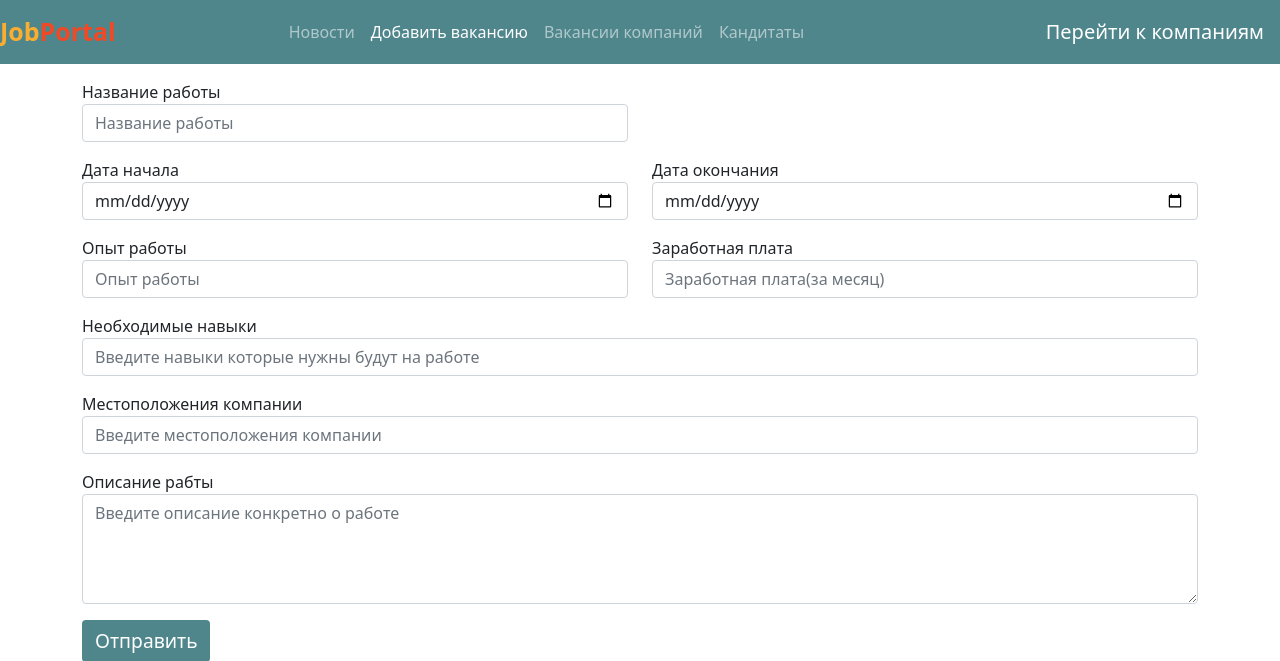
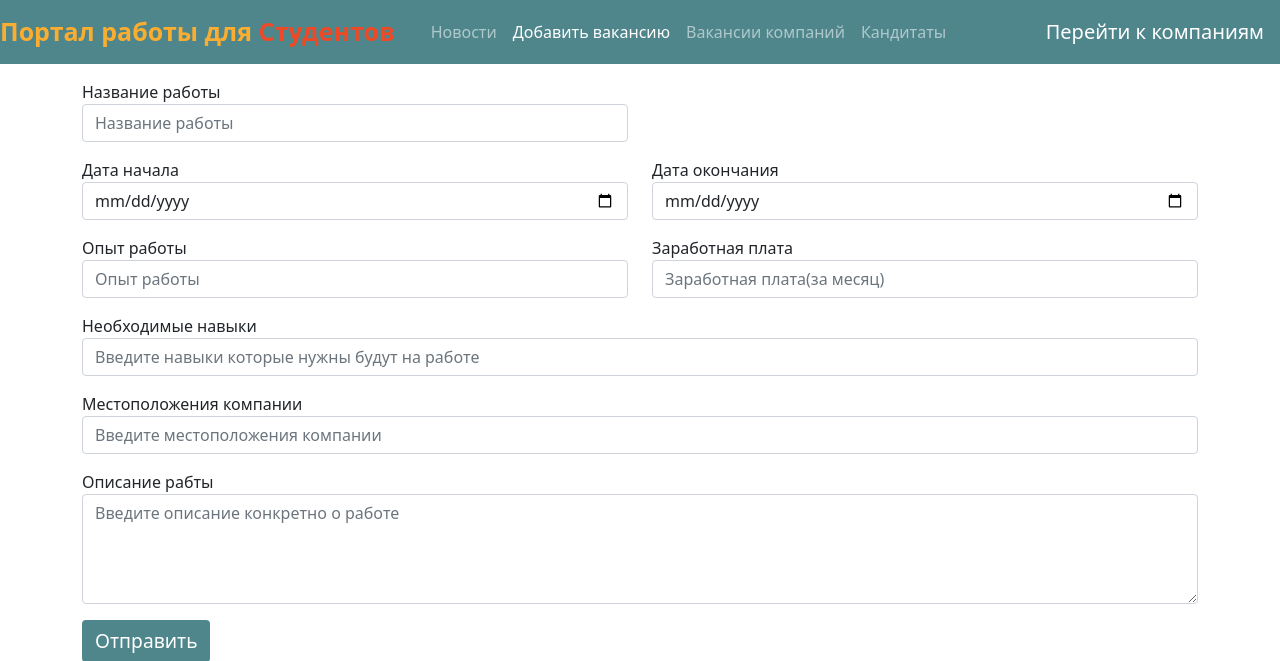
Before and after one commit to smile-rus1/Site_search_job, a Django app: page /job_search/add_job/ in a window 1280 px wide. Shown: the top 661 px of the page. Run offline with Django 4.2, Linux system fonts and the light colour scheme; a user stored in the database is signed in; tables that the repository leaves empty hold one stand-in row (values such as "Sample post").

Commit message:
добавлены небольшие изменения

```diff
--- a/job_search_site/search_site/templates/admin_navbar.html
+++ b/job_search_site/search_site/templates/admin_navbar.html
@@ -36,7 +36,7 @@
 <body>
 {% if request.user.is_authenticated %}
   <nav class="navbar navbar-expand-lg navbar-dark">
-      <a class="navbar-brand" href="#"><span class="head1">Job</span><span class="head2">Portal</span></a>
+      <a class="navbar-brand" href="#"><span class="head1">Портал работы для </span><span class="head2">Студентов</span></a>
       <div class="container w-50">
       <button class="navbar-toggler" type="button" data-bs-toggle="collapse" data-bs-target="#navbarSupportedContent"
         aria-controls="navbarSupportedContent" aria-expanded="false" aria-label="Toggle navigation">
--- a/job_search_site/search_site/templates/all_applicant.html
+++ b/job_search_site/search_site/templates/all_applicant.html
@@ -1,4 +1,4 @@
-{% extends 'company_navbar.html' %}
+{% extends 'admin_navbar.html' %}
 
 {% block title %} All Applicants {% endblock %}
 {% block all_applicants %} active {% endblock %}
--- a/job_search_site/search_site/templates/company_navbar.html
+++ b/job_search_site/search_site/templates/company_navbar.html
@@ -1,3 +1,5 @@
+{% load static %}
+
 <!doctype html>
 <html lang="en">
 
@@ -8,6 +10,7 @@
   <link href="https://cdn.jsdelivr.net/npm/bootstrap@5.0.2/dist/css/bootstrap.min.css" rel="stylesheet"
     integrity="sha384-EVSTQN3/azprG1Anm3QDgpJLIm9Nao0Yz1ztcQTwFspd3yD65VohhpuuCOmLASjC" crossorigin="anonymous">
   <link rel="stylesheet" href="https://cdnjs.cloudflare.com/ajax/libs/font-awesome/5.15.3/css/all.min.css">
+  <link type="text/css" href="{% static 'search_site/css/style.css' %}" rel="stylesheet"/>
 
   <title>{% block title %}{% endblock %}</title>
   <style>
@@ -34,7 +37,7 @@
 
 <body>
   <nav class="navbar navbar-expand-lg navbar-dark sticky-top">
-    <a class="navbar-brand" href="#"><span class="head1">Job</span><span class="head2">Portal</span></a>
+    <a class="navbar-brand" href="#"><span class="head1">Портал работы для </span><span class="head2">Студентов</span></a>
     <div class="container w-50">
       <button class="navbar-toggler" type="button" data-bs-toggle="collapse" data-bs-target="#navbarSupportedContent"
         aria-controls="navbarSupportedContent" aria-expanded="false" aria-label="Toggle navigation">
@@ -46,10 +49,10 @@
               <a class="nav-link {% block news %} {% endblock %}" href="#">Новости</a>
           </li>
           <li class="nav-item">
-            <a class="nav-link {% block add_job %} {% endblock %}" aria-current="page" href="#">Добавить вакансию</a>
+            <a class="nav-link {% block add_job %} {% endblock %}" aria-current="page" href="{% url 'add_job' %}">Добавить вакансию</a>
           </li>
           <li class="nav-item">
-            <a class="nav-link {% block job_list %}{% endblock %}" href="#">Вакансии компаний</a>
+            <a class="nav-link {% block job_list %}{% endblock %}" href="{% url 'job_list' %}">Вакансии компаний</a>
           </li>
           <li class="nav-item">
             <a class="nav-link {% block all_applicants %}{% endblock %}" href="#">Кандитаты</a>
--- a/job_search_site/search_site/templates/user_navbar.html
+++ b/job_search_site/search_site/templates/user_navbar.html
@@ -33,9 +33,8 @@
 </head>
 
 <body>
-
   <nav class="navbar navbar-expand-lg navbar-dark sticky-top">
-      <a class="navbar-brand" href="#"><span class="head1">Job</span><span class="head2">Portal</span></a>
+      <a class="navbar-brand" href="#"><span class="head1">Портал работы для </span><span class="head2">Студентов</span></a>
       <div class="container w-50">
         <button class="navbar-toggler" type="button" data-bs-toggle="collapse" data-bs-target="#navbarSupportedContent"
           aria-controls="navbarSupportedContent" aria-expanded="false" aria-label="Toggle navigation">
@@ -47,7 +46,7 @@
               <a class="nav-link {% block news %} {% endblock %}" href="#">Новости</a>
             </li>
             <li class="nav-item">
-              <a class="nav-link {% block job_list %}{% endblock %}" href="#">Поиск работы</a>
+              <a class="nav-link {% block job_list %}{% endblock %}" href="{% url 'all_jobs' %}">Поиск работы</a>
             </li>
           </ul>
         </div>
```
